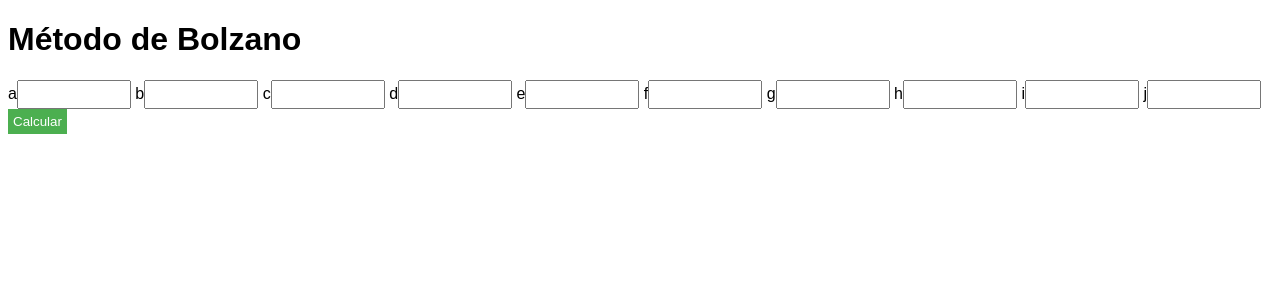
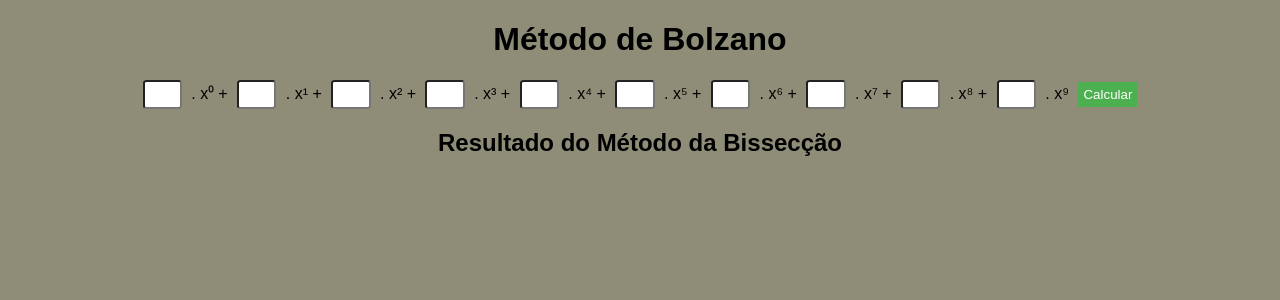
Before and after one commit to MateusCampaner/Django, a Django app: page /bolzano/ in a window 1280 px wide. Shown: the top 300 px of the page. Run offline with Django 4.2, Linux system fonts and the light colour scheme.

Commit message:
Quase Pronto

```diff
--- a/calculadora/main/views.py
+++ b/calculadora/main/views.py
@@ -79,8 +79,6 @@ def metodo_bolzano(request):
                 resultados_bisseccao.append(intervalo)
 
     return render(request, 'bolzano.html', {'resultado': resultados_bolzano, 'resultado_biseccao' : resultados_bisseccao})
-
-
 
 
 
--- a/calculadora/templates/bolzano.html
+++ b/calculadora/templates/bolzano.html
@@ -15,8 +15,10 @@
             padding: 5px;
         }
 
-        input[type="number"] {
-            width: 100px;;
+        .input {
+            background-color: rgb(255, 255, 255);
+            width: 2%;
+            border-radius: 10%;
         }
         input[type="submit"] {
             flex: 1;
@@ -26,52 +28,110 @@
             border: none;
             cursor: pointer;
         }
-        ul {
-            margin-top: 20px;
+        li {
+            display: inline;
         }
-        li {
-            margin-bottom: 5px;
+
+        #grad {
+            margin-bottom: 18%;
+            text-align: center;
+            background-color:  rgb(143, 141, 120);
+        }
+
+        .container-parent {
+            display: flex;
+            justify-content:center;
         }
 
 
+        .container {
+            display: flex;
+            justify-content: center;
+            align-items: flex-start;
+        }
+
+        table {
+            margin: 20px;
+            border-collapse: collapse;
+        }
+
+        th, td {
+            padding: 10px;
+            border: 1px solid black;
+        }
 
     </style>
 </head>
-<body>
+<body id="grad">
     <h1>Método de Bolzano</h1>
     <form method="post">
         {% csrf_token %}
         <div>
-        a<input type="number" name="a" id="a" step="any">
-        b<input type="number" name="b" id="b" step="any">
-        c<input type="number" name="c" id="c" step="any">
-        d<input type="number" name="d" id="d" step="any">
-        e<input type="number" name="e" id="e" step="any">
-        f<input type="number" name="f" id="f" step="any">
-        g<input type="number" name="g" id="g" step="any">
-        h<input type="number" name="h" id="h" step="any">
-        i<input type="number" name="i" id="i" step="any">
-        j<input type="number" name="j" id="j" step="any">
-    </div>
-        <div>
+            <input type="text" class="input" name="a" id="a">
+            <label for="lname"> . x⁰ +</label>
+            <input type="text" class="input" name="b" id="b">
+            <label for="lname"> . x¹ +</label>
+            <input type="text" class="input" name="c" id="c">
+            <label for="lname"> . x² +</label>
+            <input type="text" class="input" name="d" id="d">
+            <label for="lname"> . x³ +</label>
+            <input type="text" class="input" name="e" id="e">
+            <label for="lname"> . x⁴ +</label>
+            <input type="text" class="input" name="f" id="f">
+            <label for="lname"> . x⁵ +</label>
+            <input type="text" class="input" name="g" id="g">
+            <label for="lname"> . x⁶ +</label>
+            <input type="text" class="input" name="h" id="h">
+            <label for="lname"> . x⁷ +</label>
+            <input type="text" class="input" name="i" id="i">
+            <label for="lname"> . x⁸ +</label>
+            <input type="text" class="input" name="j" id="j">
+            <label for="lname"> . x⁹</label>
+
             <input type="submit" value="Calcular">
         </div>
         </form>
         {% if resultado %}
             <h2>Resultado do Método de Bolzano:</h2>
+            <p>Determinação dos intervalos:</p>
             <ul>
                 {% for intervalo in resultado %}
-                <li>{% if intervalo|length > 1 %}{{ intervalo.0 }} até {{ intervalo.1 }}{% else %}{{ intervalo }}{% endif %}</li>
+                    <li style="margin-right: 10px;">{% if intervalo|length > 1 %}{{ intervalo.0 }} até {{ intervalo.1 }}{% else %}{{ intervalo }}{% endif %}</li>
                 {% endfor %}
             </ul>
         {% endif %}
+        <h2>Resultado do Método da Bissecção</h2>
         {% if resultado_biseccao %}
-        <h2>Resultado do Método da Bissecção:</h2>
-        <ul>
+        <div class="container-parent">
+            <div class="container">
+                <table>
+                    <thead>
+                        <tr>
+                            <th>Método da Bissecção do Intervalo:</th>
+                        </tr>
+                    </thead>
+                    <tbody>
                         {% for intervalo in resultado_biseccao %}
-                <li>{% if intervalo|length > 1 %}{{ intervalo.0 }} até {{ intervalo.1 }}{% else %}{{ intervalo }}{% endif %}</li>
+                            {% if forloop.counter0|divisibleby:14 and forloop.counter0 > 0 %}
+                                </table>
+                            </div>
+                            <div class="container">
+                                <table>
+                                    <thead>
+                                        <tr>
+                                            <th>Método da Bissecção do Intervalo:</th>
+                                        </tr>
+                                    </thead>
+                                    <tbody>
+                            {% endif %}
+                            <tr>
+                                <td>{% if intervalo|length > 1 %}{{ intervalo.0 }} até {{ intervalo.1 }}{% else %}{{ resultado_biseccao.0 }} até {{ resultado_biseccao.1 }}{% endif %}</td>
+                            </tr>
                         {% endfor %}
-        </ul>
+                    </tbody>
+                </table>
+            </div>
+        </div>
         {% endif %}
     </body>
     </html>
```
Lines whose indentation alone changed are shown as unchanged.
